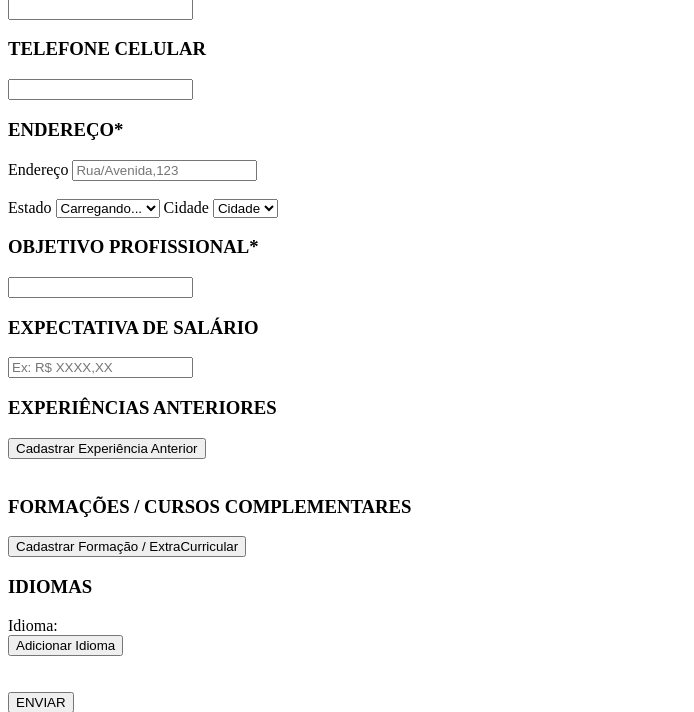
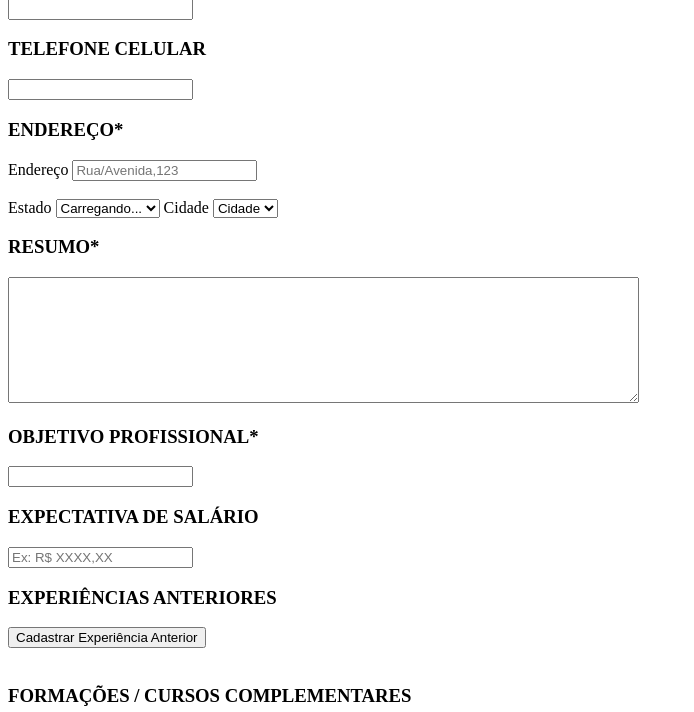
Before and after one commit to exceptionai/TalentAcquisition, a Flask app: page /cadastrar/curriculo in a window 1280 px wide. Shown: the part 734-1446 px from the top of the page, without its empty margins (0-694 px from the left). Run offline with Flask 2, Linux system fonts and the light colour scheme; some libraries are stand-ins or nearby versions.

Commit message:
Adicionado o resumo no formulario

```diff
--- a/templates/curriculo/formulario.html
+++ b/templates/curriculo/formulario.html
@@ -82,6 +82,13 @@
                     </div>
                 </div>
             </div>
+
+            <label for="resumo">
+                <h3>RESUMO*</h3>
+            </label>
+            <textarea id="resumoCandidato" name="resumoCandidato" cols="76" rows="8"></textarea>
+
+
             <div>
                 <label for="objetivo">
                     <h3>OBJETIVO PROFISSIONAL*</h3>
```
